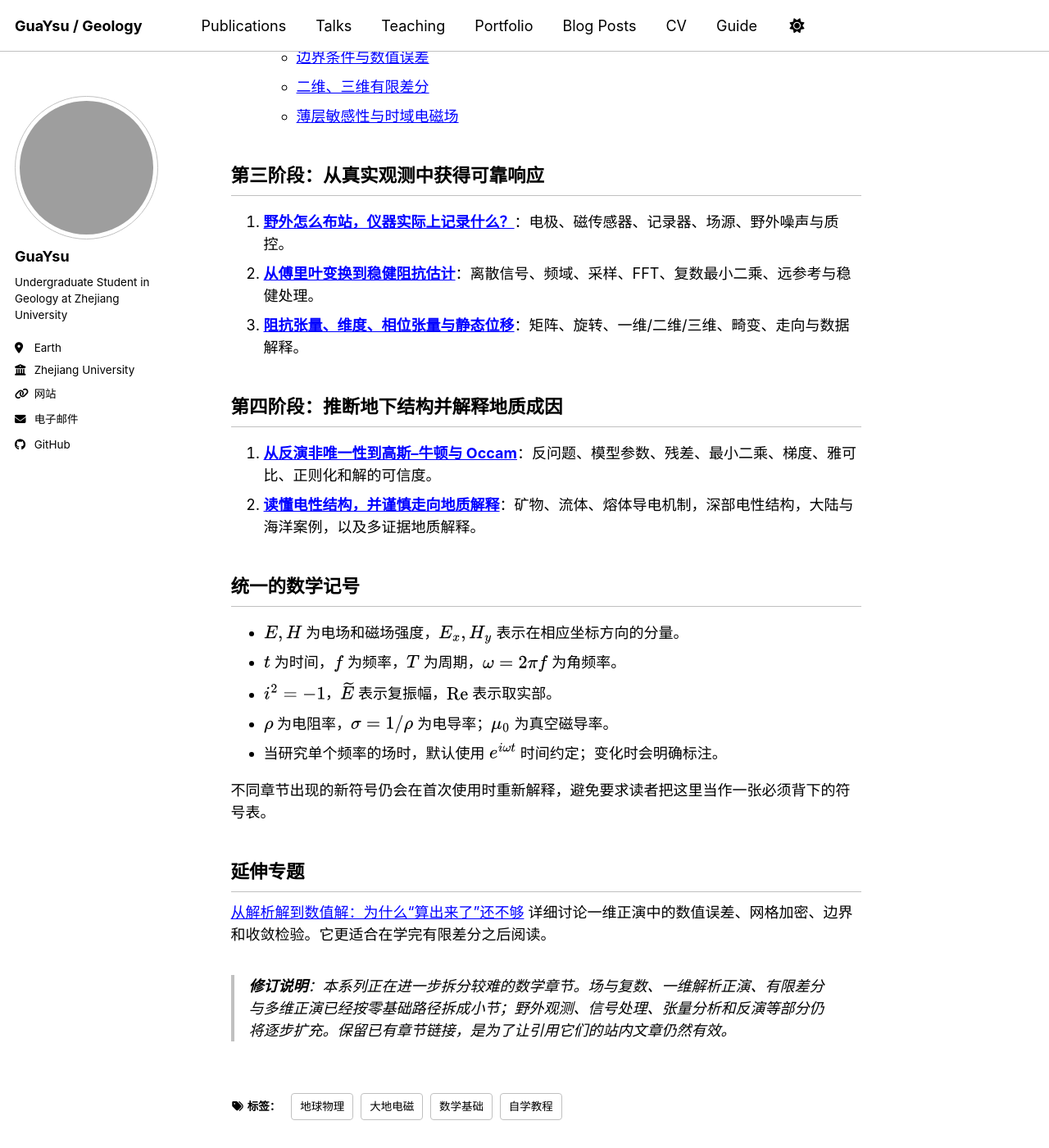
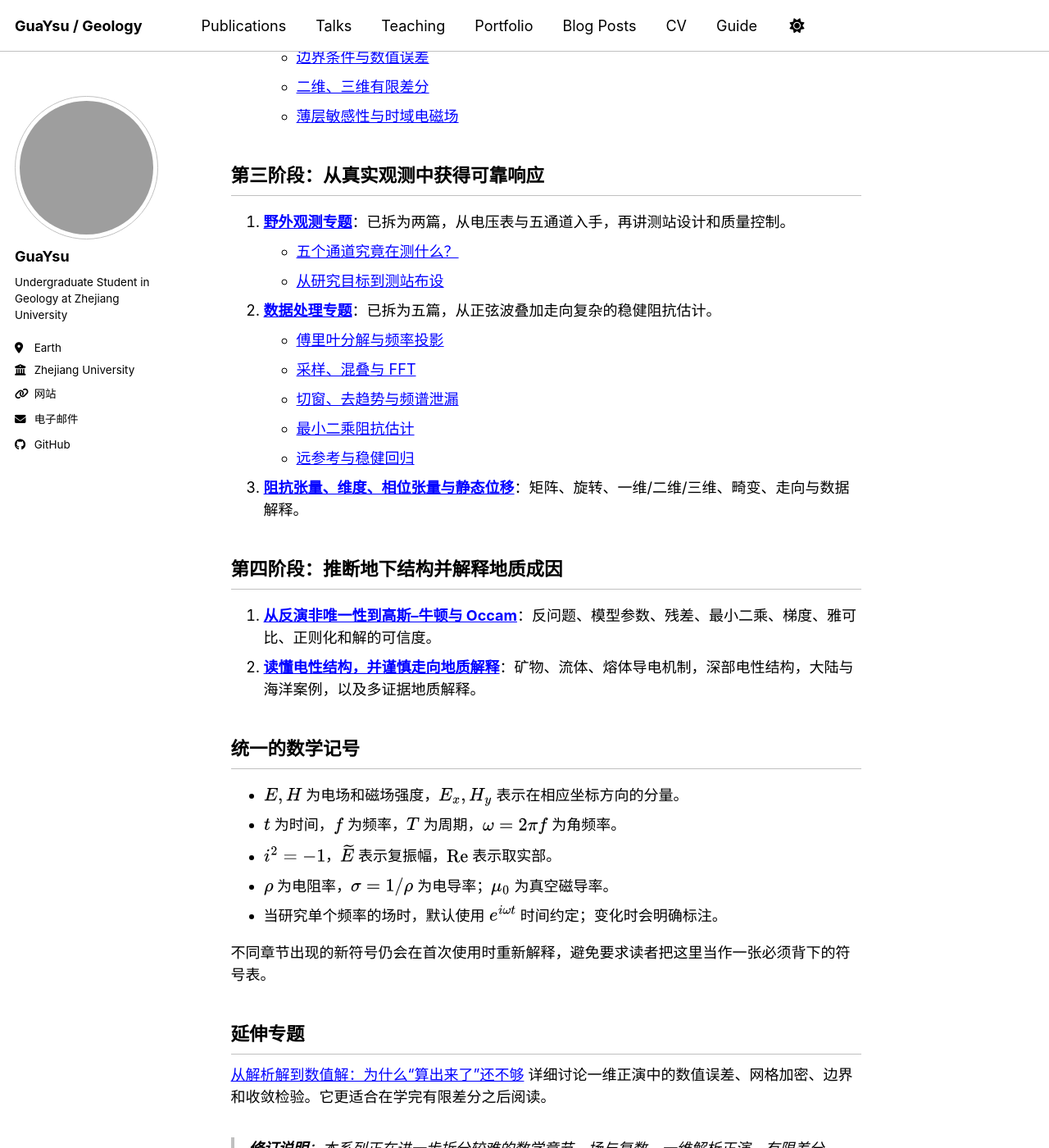
Before and after one commit to GuaYsu/guaysu.github.io, a Jekyll site: the page built from _posts/2026-10-21-mt-course-00-roadmap.md, in a window 1280 px wide and 1400 px high, scrolled down 1561 px. Shown: the whole window at 82% size. Built offline with Jekyll 4.4.1, drawn with Linux system fonts in a browser that asks for light colours; a script bundle is joined from its source files by our own code; library files that are not in the unit come from our copies; some of the changed text lies outside the part shown; grey boxes are pictures that could not be loaded.

Commit message:
docs(mt): link beginner field and processing sequence

```diff
--- a/_posts/2026-10-21-mt-course-00-roadmap.md
+++ b/_posts/2026-10-21-mt-course-00-roadmap.md
@@ -43,8 +43,15 @@ tags: [大地电磁, 地球物理, 自学教程, 数学基础]
 
 ## 第三阶段：从真实观测中获得可靠响应
 
-10. **[野外怎么布站，仪器实际上记录什么？](/posts/2026/10/mt-course-04-field/)**：电极、磁传感器、记录器、场源、野外噪声与质控。
-11. **[从傅里叶变换到稳健阻抗估计](/posts/2026/10/mt-course-05-processing/)**：离散信号、频域、采样、FFT、复数最小二乘、远参考与稳健处理。
+10. **[野外观测专题](/posts/2026/10/mt-course-04-field/)**：已拆为两篇，从电压表与五通道入手，再讲测站设计和质量控制。
+   - [五个通道究竟在测什么？](/posts/2026/10/mt-course-04a-measure/)
+   - [从研究目标到测站布设](/posts/2026/10/mt-course-04b-station/)
+11. **[数据处理专题](/posts/2026/10/mt-course-05-processing/)**：已拆为五篇，从正弦波叠加走向复杂的稳健阻抗估计。
+   - [傅里叶分解与频率投影](/posts/2026/10/mt-course-05a-fourier/)
+   - [采样、混叠与 FFT](/posts/2026/10/mt-course-05b-sampling/)
+   - [切窗、去趋势与频谱泄漏](/posts/2026/10/mt-course-05c-windowing/)
+   - [最小二乘阻抗估计](/posts/2026/10/mt-course-05d-least-squares/)
+   - [远参考与稳健回归](/posts/2026/10/mt-course-05e-robust/)
 12. **[阻抗张量、维度、相位张量与静态位移](/posts/2026/10/mt-course-06-analysis/)**：矩阵、旋转、一维/二维/三维、畸变、走向与数据解释。
 
 ## 第四阶段：推断地下结构并解释地质成因
@@ -66,4 +73,4 @@ tags: [大地电磁, 地球物理, 自学教程, 数学基础]
 
 [从解析解到数值解：为什么“算出来了”还不够](/posts/2026/09/analytical-vs-numerical-solution/) 详细讨论一维正演中的数值误差、网格加密、边界和收敛检验。它更适合在学完有限差分之后阅读。
 
-> **修订说明**：本系列正在进一步拆分较难的数学章节。场与复数、一维解析正演、有限差分与多维正演已经按零基础路径拆成小节；野外观测、信号处理、张量分析和反演等部分仍将逐步扩充。保留已有章节链接，是为了让引用它们的站内文章仍然有效。
+> **修订说明**：本系列正在进一步拆分较难的数学章节。场与复数、一维解析正演、有限差分与多维正演、野外观测、数据处理已经按零基础路径拆成小节；张量分析、反演和地质解释等部分仍将逐步扩充。保留已有章节链接，是为了让引用它们的站内文章仍然有效。
```
